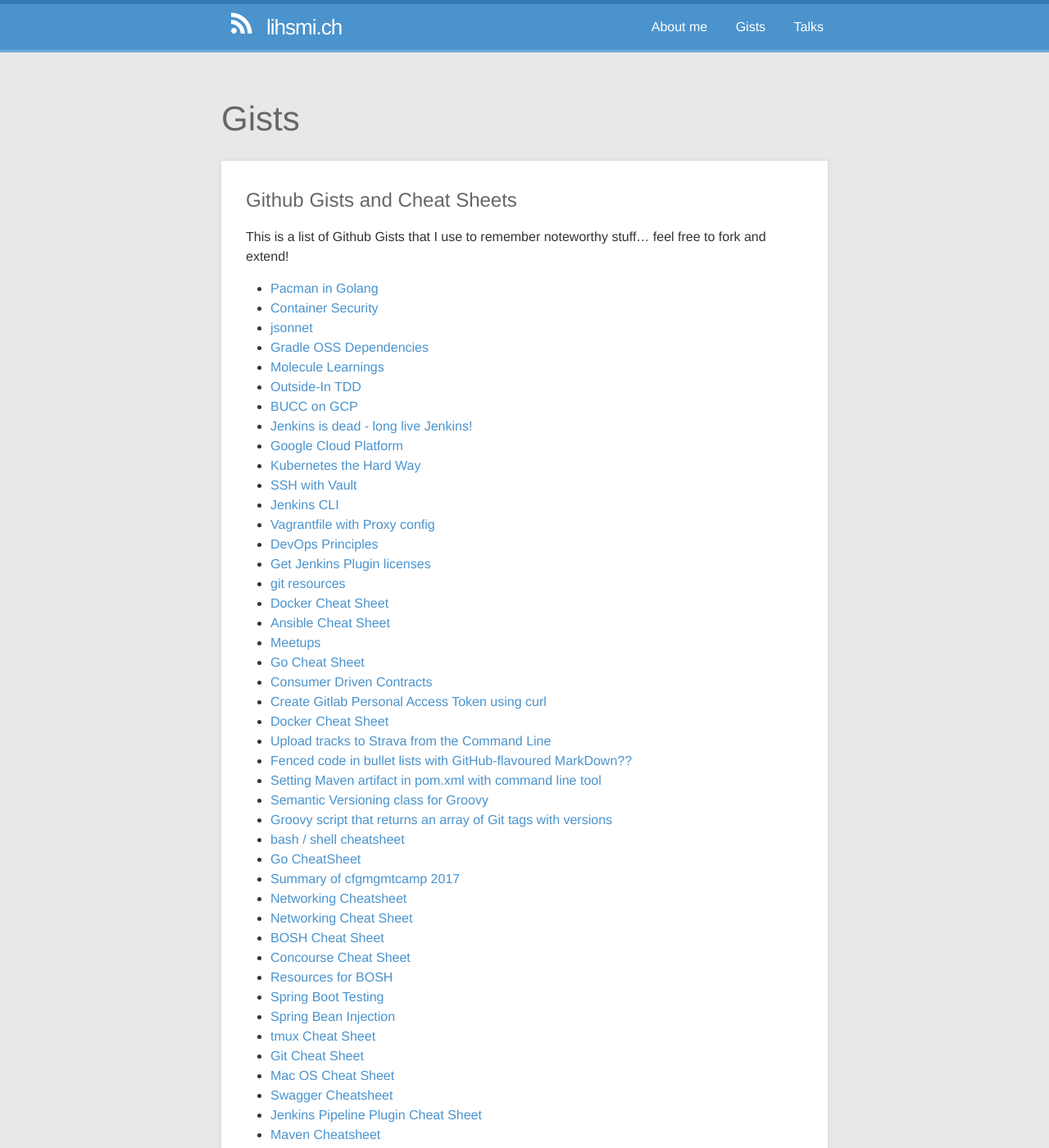
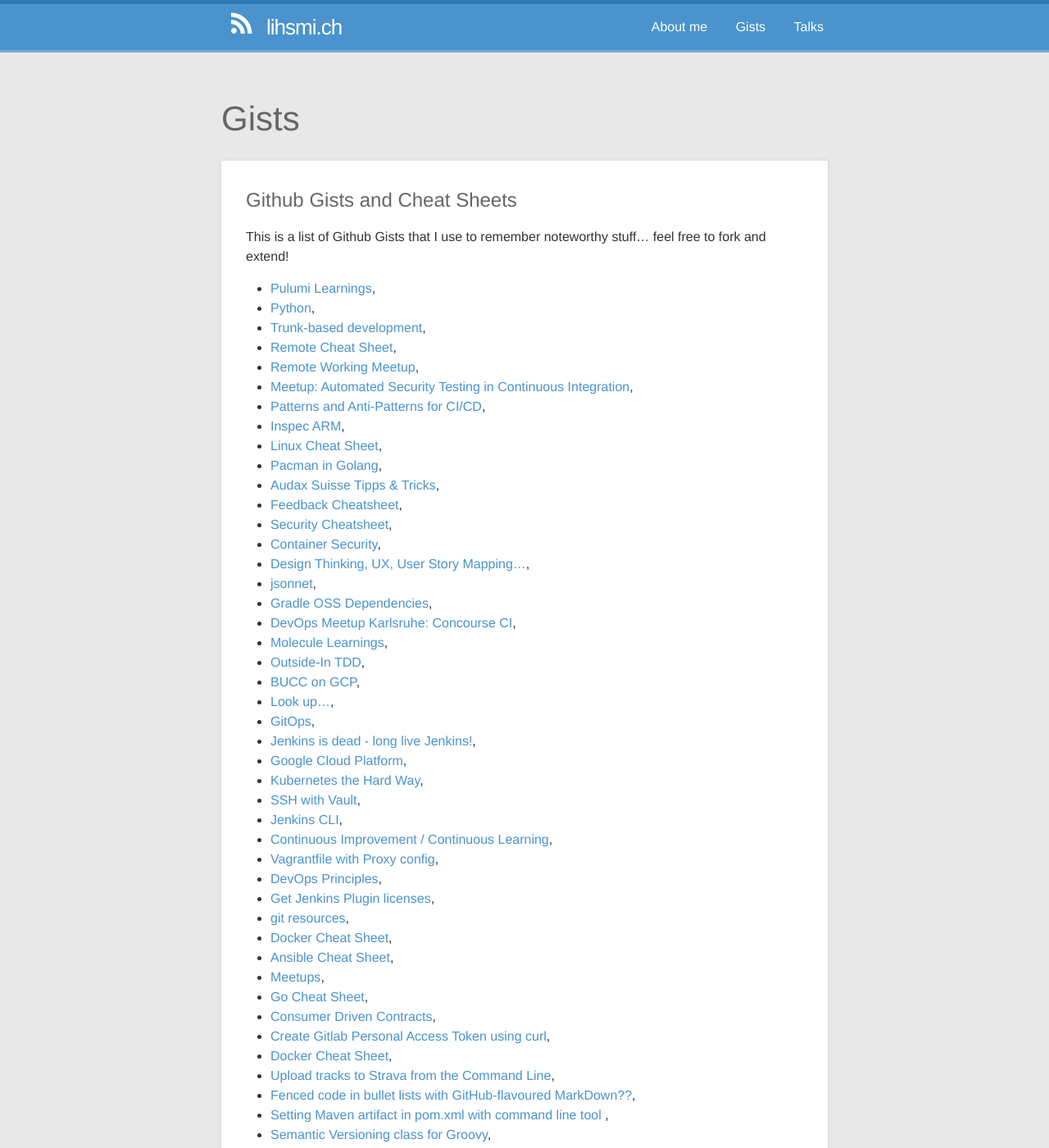
Before and after one commit to michaellihs/michaellihs.github.io, a Jekyll site: the page built from gists.md, in a window 1280 px wide and 1400 px high. Shown: the whole window at 82% size. Built offline with Jekyll 4.4.1, drawn with Linux system fonts in a browser that asks for light colours; some of the changed text lies outside the part shown.

Commit message:
update gists

````diff
--- a/gists.md
+++ b/gists.md
@@ -9,53 +9,77 @@
 
 This is a list of Github Gists that I use to remember noteworthy stuff... feel free to fork and extend!
 
-* [Pacman in Golang](https://gist.github.com/7afdd9a8088e893b84be3046bafb8807)
-* [Container Security](https://gist.github.com/fcd4453e309b986c9076851657175f1f)
-* [jsonnet](https://gist.github.com/09ed1a4c527a54c1a5f010b95579b6ee)
-* [Gradle OSS Dependencies](https://gist.github.com/937e5bd28ac231c1038a356d822342d5)
-* [Molecule Learnings](https://gist.github.com/c29baff6ec6640cc4c210a55dc7f7afe)
-* [Outside-In TDD](https://gist.github.com/541927e083dcaa78532a8f6fef9bd280)
-* [BUCC on GCP](https://gist.github.com/c2c0bd258610904514e7301474a2dc8f)
-* [Jenkins is dead - long live Jenkins!](https://gist.github.com/b24c78071b34decc5fe79fd01a51f7f2)
-* [Google Cloud Platform](https://gist.github.com/084062ef7baf65f1b19d252a0078937e)
-* [Kubernetes the Hard Way](https://gist.github.com/c213ded09dd5cd84bf87352782bca001)
-* [SSH with Vault](https://gist.github.com/32d2abb0be0e2936654d7d169133a94f)
-* [Jenkins CLI](https://gist.github.com/e1b038084d14d577b9ecd49f8e332ffb)
-* [Vagrantfile with Proxy config](https://gist.github.com/f4bc4f297d696f7186448f7198f24b06)
-* [DevOps Principles](https://gist.github.com/3177c39a5b9b9c1012ea9ba9aee686b3)
-* [Get Jenkins Plugin licenses](https://gist.github.com/a844a93cb3575beb2693807435f27649)
-* [git resources](https://gist.github.com/7bbaef6b4f4731452e6b0801cca17625)
-* [Docker Cheat Sheet](https://gist.github.com/de0116a38b8f0b3707581b827ea536d6)
-* [Ansible Cheat Sheet](https://gist.github.com/dce661376674692f0e8a5694ece2ffb6)
-* [Meetups](https://gist.github.com/3e598bfa3172853f6019eb6340c0c649)
-* [Go Cheat Sheet](https://gist.github.com/4e35ed9546f379a3ef0583644d760bce)
-* [Consumer Driven Contracts](https://gist.github.com/e302a4a8450ca28cbd51f56968157e45)
-* [Create Gitlab Personal Access Token using curl](https://gist.github.com/5ef5e8dbf48e63e2172a573f7b32c638)
-* [Docker Cheat Sheet](https://gist.github.com/9130d1db63ea973b9f1b0572b6d3aca2)
-* [Upload tracks to Strava from the Command Line](https://gist.github.com/bb262e2c6ee93093485361de282c242d)
-* [Fenced code in bullet lists with GitHub-flavoured MarkDown??](https://gist.github.com/3689b0a246d8bfb43176fa32633eb59d)
-* [Setting Maven artifact in pom.xml with command line tool ](https://gist.github.com/bd7c540870353fea13000dc37acab361)
-* [Semantic Versioning class for Groovy](https://gist.github.com/a6621376393821d6d206ccfc8dbf86ec)
-* [Groovy script that returns an array of Git tags with versions](https://gist.github.com/bd13d7f7d966d2ccf7ab57bc651c1d12)
-* [bash / shell cheatsheet](https://gist.github.com/43a506058d6d998e02f305b7332915bc)
-* [Go CheatSheet](https://gist.github.com/0648fddec0ae2f61bb877732b33679a0)
-* [Summary of cfgmgmtcamp 2017](https://gist.github.com/b6c38898ad8a98dcd7c183238592166c)
-* [Networking Cheatsheet](https://gist.github.com/28d999184c0939449463735b7fc10307)
-* [Networking Cheat Sheet](https://gist.github.com/8273c3258baa008dbbce68686a667e27)
-* [BOSH Cheat Sheet](https://gist.github.com/afdcfbe0b5f46c6bfacacd0ec1322ba0)
-* [Concourse Cheat Sheet](https://gist.github.com/f3bdf918a46c2d82bc05ce2d5a9a8fea)
-* [Resources for BOSH](https://gist.github.com/09c52a84318ad3b73f6c82da3633ab7d)
-* [Spring Boot Testing](https://gist.github.com/3dcaaf3cf6cbbf18f88728ec78dc7230)
-* [Spring Bean Injection](https://gist.github.com/700cb3bfd961e1566682040fce6d4e98)
-* [tmux Cheat Sheet](https://gist.github.com/b6d46fa460fa5e429ea7ee5ff8794b96)
-* [Git Cheat Sheet](https://gist.github.com/ec20000de92980d122785d5b28a3ec78)
-* [Mac OS Cheat Sheet](https://gist.github.com/4ace21f2d913ef989109e07304b904cd)
-* [Swagger Cheatsheet](https://gist.github.com/31112346a6c65be0e4379756d0652108)
-* [Jenkins Pipeline Plugin Cheat Sheet](https://gist.github.com/6574ca201ad951d28182e63a35b8a269)
-* [Maven Cheatsheet](https://gist.github.com/b08c89581ec597fa198cf74e2239f4a6)
-* [Some Snippets and Resources for BOSH](https://gist.github.com/e205063847e853e87a7d9c1b4bf7aaa9)
-* [Opens a Gitlab site for the current directory](https://gist.github.com/eb65d4f32cb203764ad9)
-* [Write your own ssh Server with the Python Twisted library](https://gist.github.com/d2070d7a6d3bb65be18c)
+* [Pulumi Learnings](https://api.github.com/gists/8864a4ce6feadcd21838e29bad6bc3ea),
+* [Python](https://api.github.com/gists/34b83f02d36e8c865060ed9d899ba028),
+* [Trunk-based development](https://api.github.com/gists/93b1551fd25488eaa8a33856deb54c81),
+* [Remote Cheat Sheet](https://api.github.com/gists/14f0b6f73828331dc235bd408298d816),
+* [Remote Working Meetup](https://api.github.com/gists/dbc6d3907d2787b3d1e33ae8ebb33282),
+* [Meetup: Automated Security Testing in Continuous Integration](https://api.github.com/gists/f4238112db7654aa2919be1e3faf5dfa),
+* [Patterns and Anti-Patterns for CI/CD](https://api.github.com/gists/ea43fe9eab2ab02db863a3a0686ee5b6),
+* [Inspec ARM](https://api.github.com/gists/23734f85e5a3ecdaecbe2da4bf9f75bd),
+* [Linux Cheat Sheet](https://api.github.com/gists/8c147068ee102d219f7572f9d738e029),
+* [Pacman in Golang](https://api.github.com/gists/7afdd9a8088e893b84be3046bafb8807),
+* [Audax Suisse Tipps & Tricks](https://api.github.com/gists/4cee30d92a650a7ea3e68213e0c0d9e6),
+* [Feedback Cheatsheet](https://api.github.com/gists/ec45e95c75005aa65d26a0af2cad1bc7),
+* [Security Cheatsheet](https://api.github.com/gists/67e0476cf18d70ccf8be4baf73173cd6),
+* [Container Security](https://api.github.com/gists/fcd4453e309b986c9076851657175f1f),
+* [Design Thinking, UX, User Story Mapping...](https://api.github.com/gists/7ebc1a36a27f9d913867f41c4bff4caa),
+* [jsonnet](https://api.github.com/gists/09ed1a4c527a54c1a5f010b95579b6ee),
+* [Gradle OSS Dependencies](https://api.github.com/gists/937e5bd28ac231c1038a356d822342d5),
+* [DevOps Meetup Karlsruhe: Concourse CI](https://api.github.com/gists/b3490f10e48b059711cdc21c86b3cfac),
+* [Molecule Learnings](https://api.github.com/gists/c29baff6ec6640cc4c210a55dc7f7afe),
+* [Outside-In TDD](https://api.github.com/gists/541927e083dcaa78532a8f6fef9bd280),
+* [BUCC on GCP](https://api.github.com/gists/c2c0bd258610904514e7301474a2dc8f),
+* [Look up...](https://api.github.com/gists/fb91cbb001168f91238b1bca91c9bb95),
+* [GitOps](https://api.github.com/gists/4269ce4fdc2ca0b5d1bd0d32ebdbbcf9),
+* [Jenkins is dead - long live Jenkins!](https://api.github.com/gists/b24c78071b34decc5fe79fd01a51f7f2),
+* [Google Cloud Platform](https://api.github.com/gists/084062ef7baf65f1b19d252a0078937e),
+* [Kubernetes the Hard Way](https://api.github.com/gists/c213ded09dd5cd84bf87352782bca001),
+* [SSH with Vault](https://api.github.com/gists/32d2abb0be0e2936654d7d169133a94f),
+* [Jenkins CLI](https://api.github.com/gists/e1b038084d14d577b9ecd49f8e332ffb),
+* [Continuous Improvement / Continuous Learning](https://api.github.com/gists/9b1d47571234112970d8314300b27f16),
+* [Vagrantfile with Proxy config](https://api.github.com/gists/f4bc4f297d696f7186448f7198f24b06),
+* [DevOps Principles](https://api.github.com/gists/3177c39a5b9b9c1012ea9ba9aee686b3),
+* [Get Jenkins Plugin licenses](https://api.github.com/gists/a844a93cb3575beb2693807435f27649),
+* [git resources](https://api.github.com/gists/7bbaef6b4f4731452e6b0801cca17625),
+* [Docker Cheat Sheet](https://api.github.com/gists/de0116a38b8f0b3707581b827ea536d6),
+* [Ansible Cheat Sheet](https://api.github.com/gists/dce661376674692f0e8a5694ece2ffb6),
+* [Meetups](https://api.github.com/gists/3e598bfa3172853f6019eb6340c0c649),
+* [Go Cheat Sheet](https://api.github.com/gists/4e35ed9546f379a3ef0583644d760bce),
+* [Consumer Driven Contracts](https://api.github.com/gists/e302a4a8450ca28cbd51f56968157e45),
+* [Create Gitlab Personal Access Token using curl](https://api.github.com/gists/5ef5e8dbf48e63e2172a573f7b32c638),
+* [Docker Cheat Sheet](https://api.github.com/gists/9130d1db63ea973b9f1b0572b6d3aca2),
+* [Upload tracks to Strava from the Command Line](https://api.github.com/gists/bb262e2c6ee93093485361de282c242d),
+* [Fenced code in bullet lists with GitHub-flavoured MarkDown??](https://api.github.com/gists/3689b0a246d8bfb43176fa32633eb59d),
+* [Setting Maven artifact in pom.xml with command line tool ](https://api.github.com/gists/bd7c540870353fea13000dc37acab361),
+* [Semantic Versioning class for Groovy](https://api.github.com/gists/a6621376393821d6d206ccfc8dbf86ec),
+* [Groovy script that returns an array of Git tags with versions](https://api.github.com/gists/bd13d7f7d966d2ccf7ab57bc651c1d12),
+* [bash / shell cheatsheet](https://api.github.com/gists/43a506058d6d998e02f305b7332915bc),
+* [Go CheatSheet](https://api.github.com/gists/0648fddec0ae2f61bb877732b33679a0),
+* [Summary of cfgmgmtcamp 2017](https://api.github.com/gists/b6c38898ad8a98dcd7c183238592166c),
+* [Networking Cheatsheet](https://api.github.com/gists/28d999184c0939449463735b7fc10307),
+* [Networking Cheat Sheet](https://api.github.com/gists/8273c3258baa008dbbce68686a667e27),
+* [BOSH Cheat Sheet](https://api.github.com/gists/afdcfbe0b5f46c6bfacacd0ec1322ba0),
+* [Concourse Cheat Sheet](https://api.github.com/gists/f3bdf918a46c2d82bc05ce2d5a9a8fea),
+* [Resources for BOSH](https://api.github.com/gists/09c52a84318ad3b73f6c82da3633ab7d),
+* [ElasticSearch, Logstash & Kibana for Jenkins Logs](https://api.github.com/gists/aac382b4072354b4b39812b57bd6c55f),
+* [GoCD Cheatsheet](https://api.github.com/gists/fd744bbc88d30e400e2c0b312e43a3f1),
+* [Hadoop Cheat Sheet](https://api.github.com/gists/6b28f67ed1cdafc1092342b4117f79aa),
+* [Spring Boot Testing](https://api.github.com/gists/3dcaaf3cf6cbbf18f88728ec78dc7230),
+* [Spring Bean Injection](https://api.github.com/gists/700cb3bfd961e1566682040fce6d4e98),
+* [Docker on Mac...](https://api.github.com/gists/e3872f85758e8b4637479b7b54e57ed1),
+* [tmux Cheat Sheet](https://api.github.com/gists/b6d46fa460fa5e429ea7ee5ff8794b96),
+* [Git Cheat Sheet](https://api.github.com/gists/ec20000de92980d122785d5b28a3ec78),
+* [Mac OS Cheat Sheet](https://api.github.com/gists/4ace21f2d913ef989109e07304b904cd),
+* [Swagger Cheatsheet](https://api.github.com/gists/31112346a6c65be0e4379756d0652108),
+* [Jenkins Pipeline Plugin Cheat Sheet](https://api.github.com/gists/6574ca201ad951d28182e63a35b8a269),
+* [Maven Cheatsheet](https://api.github.com/gists/b08c89581ec597fa198cf74e2239f4a6),
+* [DevOps Meetup Karlsruhe - ChatOps](https://api.github.com/gists/6f18827f08d82f71522f592451d537c2),
+* [DevOps Days Kiel: Message Queues as an Integration Approach for Micro Services](https://api.github.com/gists/18760df2d7b4000bd889fa393aee91b8),
+* [Some Snippets and Resources for BOSH](https://api.github.com/gists/e205063847e853e87a7d9c1b4bf7aaa9),
+* [Behat in TYPO3](https://api.github.com/gists/0915e66662ba4182a35f),
+* [Opens a Gitlab site for the current directory](https://api.github.com/gists/eb65d4f32cb203764ad9),
+* [Write your own ssh Server with the Python Twisted library](https://api.github.com/gists/d2070d7a6d3bb65be18c)
 
 > Note to myself: here is the command that gives me all my gists as JSON
 >
@@ -66,6 +90,6 @@
 > and here is the VS Code replace regex to format them into Markdown
 >
 > ```
-> \{\n.*(https.*?)".*\n.*"(.*)"\n\},
+> \{\n.*(https.*?)".*\n.*"(.*?)"\n\s\s\},
 > * [$2]($1)
 > ```
````
